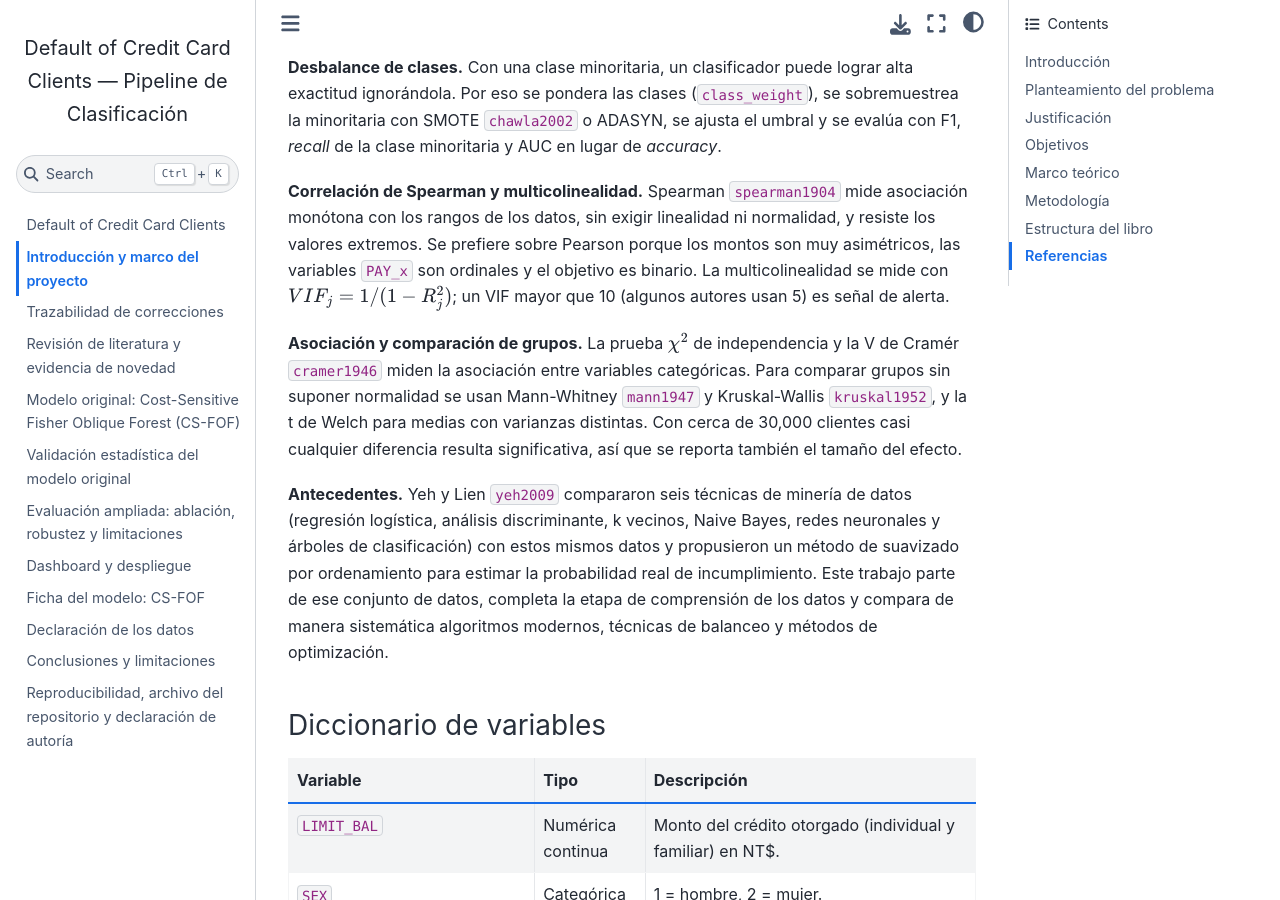
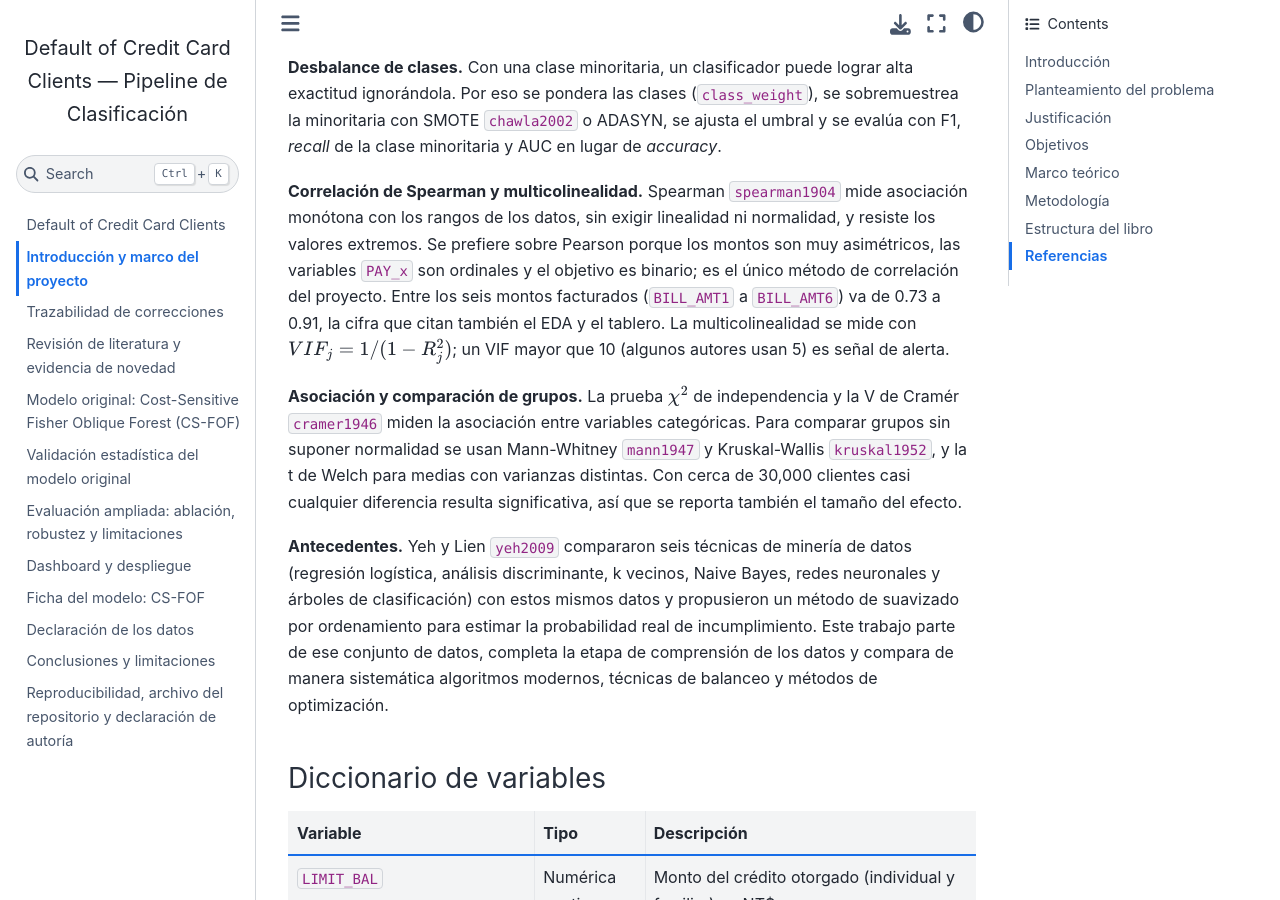
Before and after one commit to valeriaflorezs/Credit_Card_Project, a Jupyter Book: the page built from introduccion.md, in a window 1280 px wide and 900 px high, scrolled down 4134 px. Built offline with Jupyter Book 1.0.4 settings and Sphinx 7.4.7 and the Sphinx Book theme 1.1.4, drawn with Linux system fonts in a browser that asks for light colours; pages that are not in the unit, such as notebooks, are missing from menus; cross-references to code outside the pages are shown as plain code.

Commit message:
Libro: Spearman como único método de correlación (0.73 a 0.91 entre BILL_AMT)
- 00_eda: la matriz de correlación, los gráficos de dependencia SHAP y la correlación de las
  variables derivadas pasan de Pearson a Spearman (winsorizada); se regeneran solo las salidas
  de esas tres celdas. El texto cita los rangos de Spearman: BILL_AMT 0.73 a 0.91, PAY_x 0.47
  a 0.82 y PAY_AMT 0.45 a 0.55 (hasta 0.67 con otras variables).
- introduccion.md: Spearman es el único método del proyecto y el rango 0.73 a 0.91 coincide
  con el EDA y el tablero.

Co-Authored-By: Claude Opus 5.5 <noreply@anthropic.com>
Claude-Session: https://claude.ai/code/session_012vF8w9dfYEyTgtv2V8B218

```diff
--- a/introduccion.md
+++ b/introduccion.md
@@ -126,7 +126,9 @@ o ADASYN, se ajusta el umbral y se evalúa con F1, *recall* de la clase minorita
 
 **Correlación de Spearman y multicolinealidad.** Spearman {cite:p}`spearman1904` mide asociación monótona con
 los rangos de los datos, sin exigir linealidad ni normalidad, y resiste los valores extremos. Se prefiere sobre
-Pearson porque los montos son muy asimétricos, las variables `PAY_x` son ordinales y el objetivo es binario. La
+Pearson porque los montos son muy asimétricos, las variables `PAY_x` son ordinales y el objetivo es binario; es el
+único método de correlación del proyecto. Entre los seis montos facturados (`BILL_AMT1` a `BILL_AMT6`) va de 0.73
+a 0.91, la cifra que citan también el EDA y el tablero. La
 multicolinealidad se mide con $VIF_j = 1/(1 - R_j^2)$; un VIF mayor que 10 (algunos autores usan 5) es señal de
 alerta.
 
```
Also changed, not shown: 1 other file.
